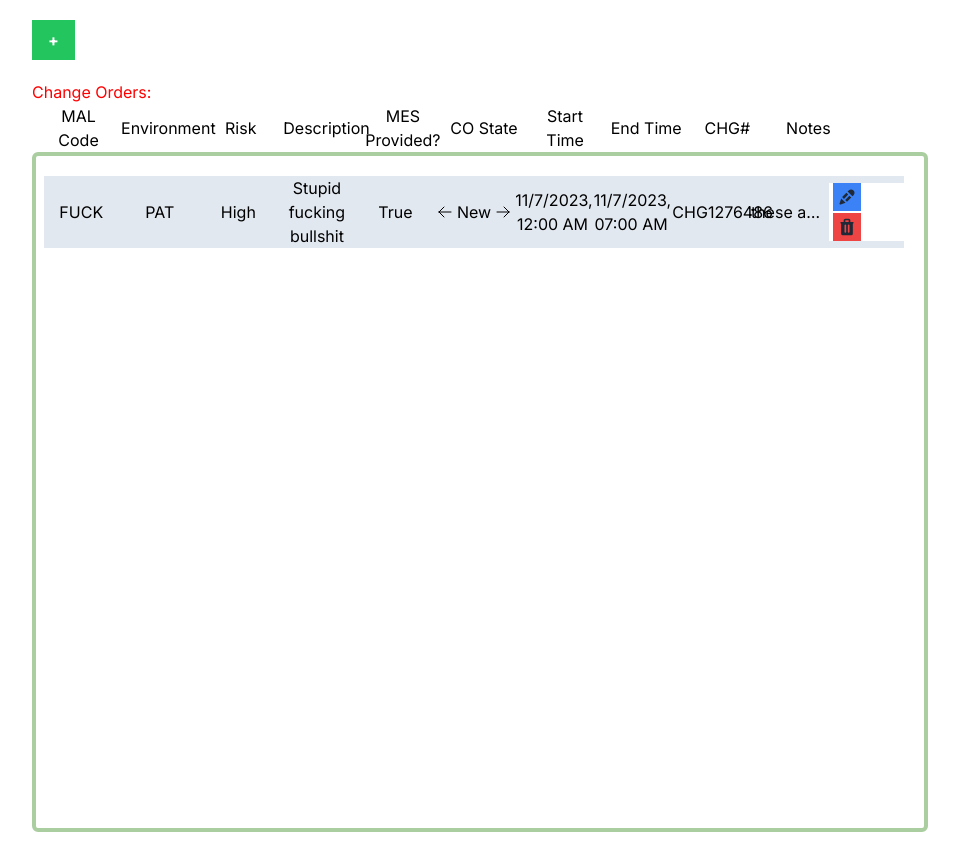
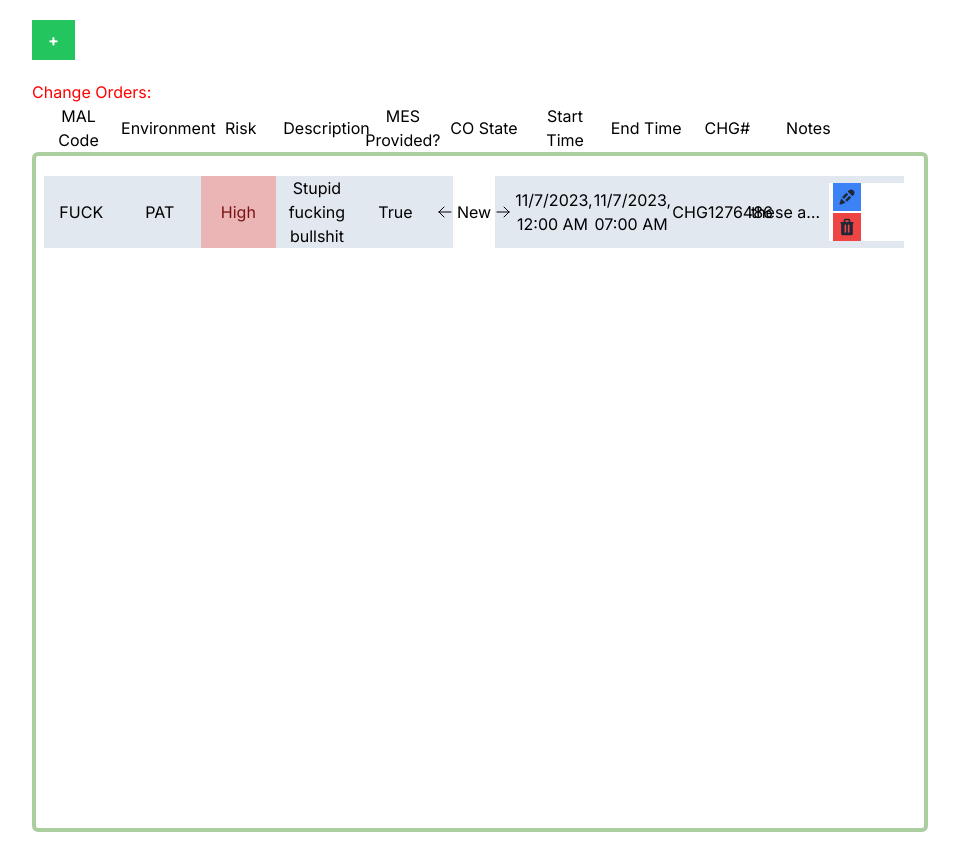
Before and after one commit to aminoo10/co-tracker-app, a Next.js app: page / in a window 1280 px wide. Shown: the whole page, without its empty margins (160-1119 px from the left). Built offline with nearby package versions, Linux system fonts and the light colour scheme.

Commit message:
added function to change MES Provided with a click

```diff
--- a/app/components/ChangeOrderList.tsx
+++ b/app/components/ChangeOrderList.tsx
@@ -2,7 +2,7 @@ import {ChangeOrder} from '../ChangeOrder';
 import ChangeOrderDeleteModal from "./ChangeOrderDeleteModal"
 import ChangeOrderEditModal from "./ChangeOrderEditModal"
 import React, {useState, useEffect} from 'react'
-import {GET_CLASS_NAMES} from "../constants";
+import {GET_STATE_NAMES, GET_RISK_NAMES} from "../constants";
 
 
  interface COListProps {
@@ -11,11 +11,12 @@ import {GET_CLASS_NAMES} from "../constants";
   onEdit: (formData : ChangeOrder) => void;
   getCHGObject: (CHG: string) => ChangeOrder;
   changeStatus: (CHG: string, direction: string) => void;
+  changeMESProvided: (CHG: string) => void;
  }
 
  const changeOrderStyle = `changeOrder grid grid-cols-11 gap-1 items-center justify-center text-center ml-2`;
 
-export default function ChangeOrderList({COList, onDelete, getCHGObject, onEdit, changeStatus}: COListProps) {
+export default function ChangeOrderList({COList, onDelete, getCHGObject, onEdit, changeStatus, changeMESProvided}: COListProps) {
 
   const [deleteModalState, setDeleteModalState] = useState(false);
   const [editModalState, setEditModalState] = useState(false);
@@ -44,6 +45,12 @@ export default function ChangeOrderList({COList, onDelete, getCHGObject, onEdit,
   const closeEditModal = () => {
     setChgToEdit(undefined);
     setEditModalState(false);
+  }
+
+  const handleMESProvided = (e: React.MouseEvent<HTMLButtonElement,  MouseEvent>) => {
+    const chg = e.currentTarget.nextElementSibling?.nextElementSibling?.nextElementSibling?.nextElementSibling?.innerHTML || '';
+    console.log(chg);
+    changeMESProvided(chg);
   }
 
   const handlePrevStatus = (e: React.MouseEvent<HTMLButtonElement,  MouseEvent>) => {
@@ -91,9 +98,9 @@ export default function ChangeOrderList({COList, onDelete, getCHGObject, onEdit,
           <div className={`bg-slate-200 m-5 ${changeOrderStyle}`}>
           <p>{changeOrder.malcode}</p>
           <p>{changeOrder.environment}</p>
-          <p> {changeOrder.risk}</p>
+          <p className={`${(GET_RISK_NAMES(changeOrder.risk))} h-full w-full flex items-center justify-center`}> {changeOrder.risk}</p>
           <p>{changeOrder.description}</p>
-          <p>{(changeOrder.mesProvided) ? "True" : "False"}</p>
+          <button onClick={handleMESProvided}>{(changeOrder.mesProvided) ? "True" : "False"}</button>
 
           <div id='status' className={`flex justify-between h-full w-full`}>
 
@@ -103,7 +110,7 @@ export default function ChangeOrderList({COList, onDelete, getCHGObject, onEdit,
               </svg>
             </button>
 
-            <span className={`${(GET_CLASS_NAMES(changeOrder.status))} h-full w-full flex items-center justify-center`}>{changeOrder.status}</span>
+            <span className={`${(GET_STATE_NAMES(changeOrder.status))} h-full w-full flex items-center justify-center`}>{changeOrder.status}</span>
 
             <button onClick={handleNextStatus} className=''>
               <svg xmlns="http://www.w3.org/2000/svg" fill="none" viewBox="0 0 24 24" stroke-width="1.5" stroke="currentColor" className="w-4 h-full hover:bg-gray-300 hover:stroke-gray-600">
--- a/app/constants.ts
+++ b/app/constants.ts
@@ -58,7 +58,7 @@ export const DATE_TO_FORMATTED_STRING = (date : Date) => {
         .padStart(2, "0")}:${minute.toString().padStart(2, "0")}`;
 }
 
-export const GET_CLASS_NAMES = (text: string) => {
+export const GET_STATE_NAMES = (text: string) => {
     switch (text) {
         case 'Technical Review':
             return 'bg-[#FFB0EE] text-[#FF06C8]';
@@ -77,7 +77,18 @@ export const GET_CLASS_NAMES = (text: string) => {
         case 'Canceled':
             return 'bg-black text-white';
         default:
-            return ''
+            return 'bg-white text-black'
+    }
+}
+
+export const GET_RISK_NAMES = (text: string) => {
+    switch (text) {
+        case 'Low':
+            return 'bg-[#CDECB5] text-[#2D7813]';
+        case 'Moderate':
+            return 'bg-[#EEDB77] text-[#825E03]';
+        default:
+            return 'bg-[#ECB5B5] text-[#781313]'
     }
 }
 
--- a/app/page.tsx
+++ b/app/page.tsx
@@ -83,6 +83,20 @@ export default function Home() {
     });
   };
 
+  const changeMESProvided = (CHG: string) => {
+    setChangeOrders(prevArray => {
+      return prevArray.map(co => {
+        if (co.chg === CHG) {
+          co = {
+            ...co,
+            mesProvided: !co.mesProvided
+          }
+        }
+        return co;
+      });
+    });
+  }
+
   const checkForUniqueCHG = (CHG : string): boolean => {
 
     return changeOrders.some((CO: ChangeOrder) => CO.chg === CHG)
@@ -98,6 +112,7 @@ export default function Home() {
       onEdit={handleEditFormData}
       getCHGObject={getCHGObject}
       changeStatus={changeStatus}
+      changeMESProvided={changeMESProvided}
       />
     </div>
   )
```
